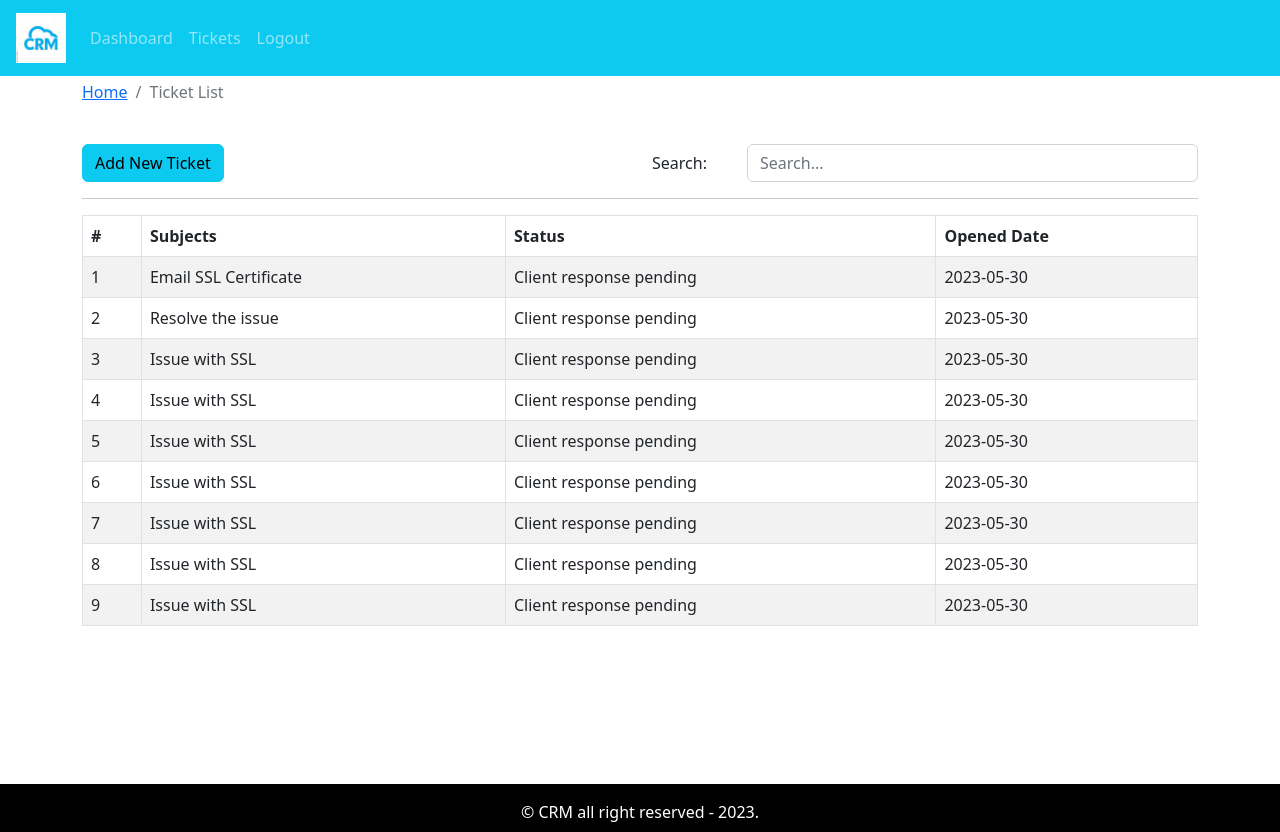
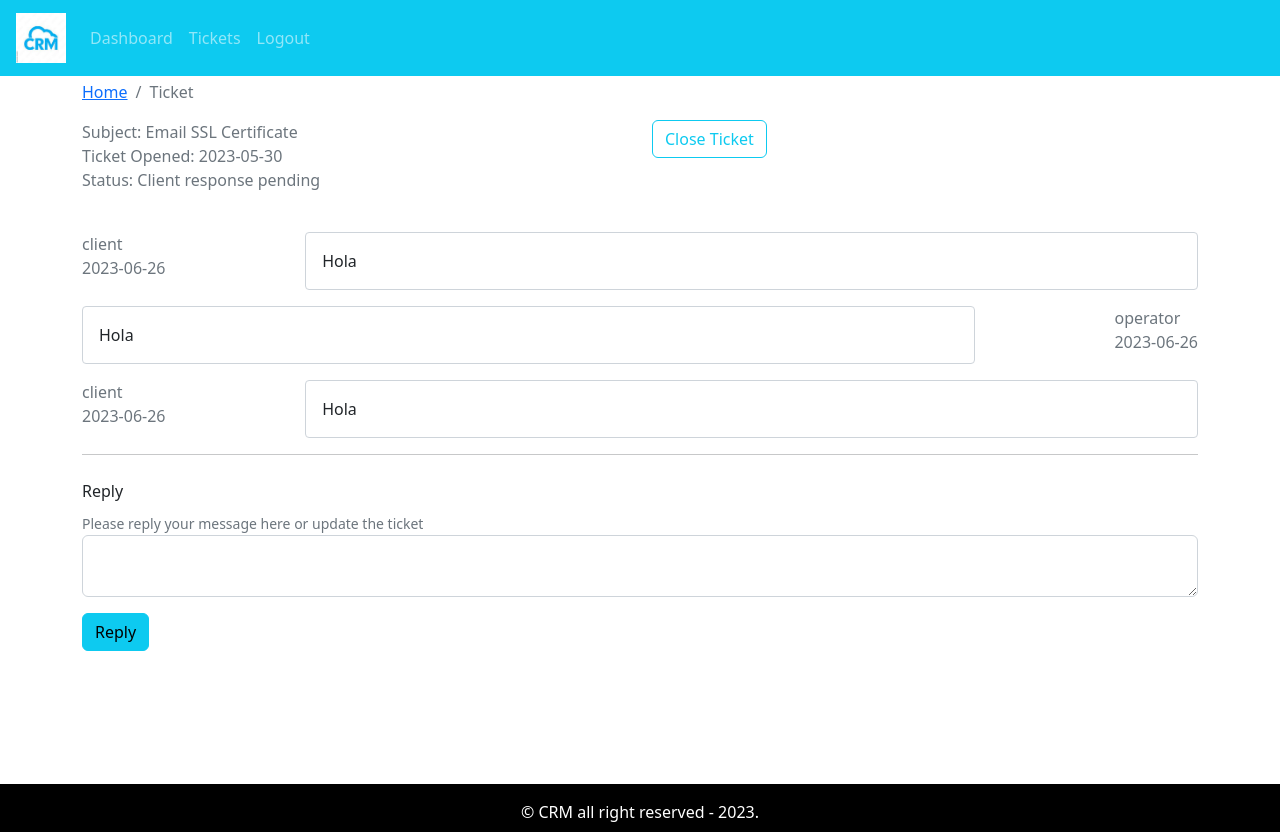
Before and after one commit to shahnawaz52/crm-frontend, a React (Create React App) app: page / in a window 1280 px wide. Built offline with nearby package versions, Linux system fonts and the light colour scheme.

Commit message:
Added git landing page

```diff
--- a/src/App.js
+++ b/src/App.js
@@ -5,6 +5,7 @@
 import Dashboard from './pages/dashboard/Dashboard';
 import AddTicket from './pages/newticket/AddTicket';
 import TicketListPage from './pages/TicketList/TicketListPage';
+import Ticket from './pages/TicketList/ticket/Ticket';
 
 function App() {
   return (
@@ -13,7 +14,8 @@
       <DefaultLayout>
           {/* <Dashboard /> */}
           {/* <AddTicket /> */}
-          <TicketListPage />
+          {/* <TicketListPage /> */}
+          <Ticket />
         </DefaultLayout>
     </div>
   );
--- a/src/assets/data/dummytickets.json
+++ b/src/assets/data/dummytickets.json
@@ -3,7 +3,24 @@
         "id": 1,
         "subject": "Email SSL Certificate",
         "status": "Client response pending",
-        "addedAt": "2023-05-30"
+        "addedAt": "2023-05-30",
+        "history": [
+            {
+                "date": "2023-06-26",
+                "message": "Hola",
+                "messageBy": "client"
+            },
+            {
+                "date": "2023-06-26",
+                "message": "Hola",
+                "messageBy": "operator"
+            },
+            {
+                "date": "2023-06-26",
+                "message": "Hola",
+                "messageBy": "client"
+            }
+        ]
     },
     {
         "id": 2,
--- /dev/null
+++ b/src/components/MessageHistory/MessageHistory.css
@@ -0,0 +1,18 @@
+.message-history {
+    display: flex;
+    flex-direction: row;
+    justify-content: space-between;
+  }
+
+  .message-history:nth-child(even) {
+    display: flex;
+    flex-direction: row-reverse;
+    justify-content: space-between;
+  }
+
+  .message {
+    padding: 1rem;
+    width: 80%;
+    border: 1px solid #ced4da;
+    border-radius: 0.25rem;
+  }
--- /dev/null
+++ b/src/components/MessageHistory/MessageHistory.js
@@ -0,0 +1,18 @@
+import React from 'react'
+import './MessageHistory.css'
+import 'bootstrap/dist/css/bootstrap.min.css';
+
+const MessageHistory = ({ message }) => {
+    if(!message) return;
+  return message.map((row, i) => (
+    <div key={i} className='message-history mt-3'>
+        <div className='send font-weight-bold text-secondary'>
+           <div className='sender'>{row.messageBy}</div>
+           <div className='date'>{row.date}</div>
+        </div>
+        <div className='message'>{row.message}</div>
+    </div>
+  ))
+}
+
+export default MessageHistory
--- /dev/null
+++ b/src/components/UpdateTicket/UpdateTicket.js
@@ -0,0 +1,40 @@
+import React, { useState } from 'react'
+import { Form, Col, Row, Button } from 'react-bootstrap';
+
+const UpdateTicket = ({ msg }) => {
+    const [message, setMessage] = useState("");
+
+    const handleOnChange = (e) => {
+        setMessage(e.target.value);
+      };
+
+    const handleOnSubmit = () => {
+        alert("form submit");
+    }
+
+    return (
+        <div>
+          <Form onSubmit={handleOnSubmit}>
+            <Form.Label>Reply</Form.Label>
+            <br/>
+            <Form.Text>
+              Please reply your message here or update the ticket
+            </Form.Text>
+            <Form.Control
+              value={message}
+              onChange={handleOnChange}
+              as="textarea"
+              row="5"
+              name="detail"
+            />
+            <div className="text-right mt-3 mb-3">
+              <Button variant="info" type="submit">
+                Reply
+              </Button>
+            </div>
+          </Form>
+        </div>
+      );
+}
+
+export default UpdateTicket
--- /dev/null
+++ b/src/pages/TicketList/ticket/Ticket.js
@@ -0,0 +1,43 @@
+import React from 'react'
+import { Button, Col, Container, Row } from 'react-bootstrap'
+import BreadCrumb from '../../../components/BreadCrumb/BreadCrumb'
+import tickets from '../../../assets/data/dummytickets.json'
+import MessageHistory from '../../../components/MessageHistory/MessageHistory';
+import UpdateTicket from '../../../components/UpdateTicket/UpdateTicket';
+
+const ticket = tickets[0];
+const Ticket = () => {
+  return (
+    <Container>
+        <Row>
+            <Col>
+                <BreadCrumb page="Ticket" />
+            </Col>
+        </Row>
+        <Row>
+            <Col className='text-weight-bolder text-secondary'>
+                <div className='subject'>Subject: {ticket.subject}</div>
+                <div className='date'>Ticket Opened: {ticket.addedAt}</div>
+                <div className='status'>Status: {ticket.status}</div>
+            </Col>
+            <Col className='text-right'>
+                <Button variant='outline-info'>Close Ticket</Button>
+            </Col>
+        </Row>
+        <Row className="mt-4">
+            <Col>
+                <MessageHistory message={ticket.history}/>
+            </Col>
+        </Row>
+        <hr />
+
+        <Row className='mt-4'>
+            <Col>
+                <UpdateTicket />
+            </Col>
+        </Row>
+    </Container>
+  )
+}
+
+export default Ticket
```
